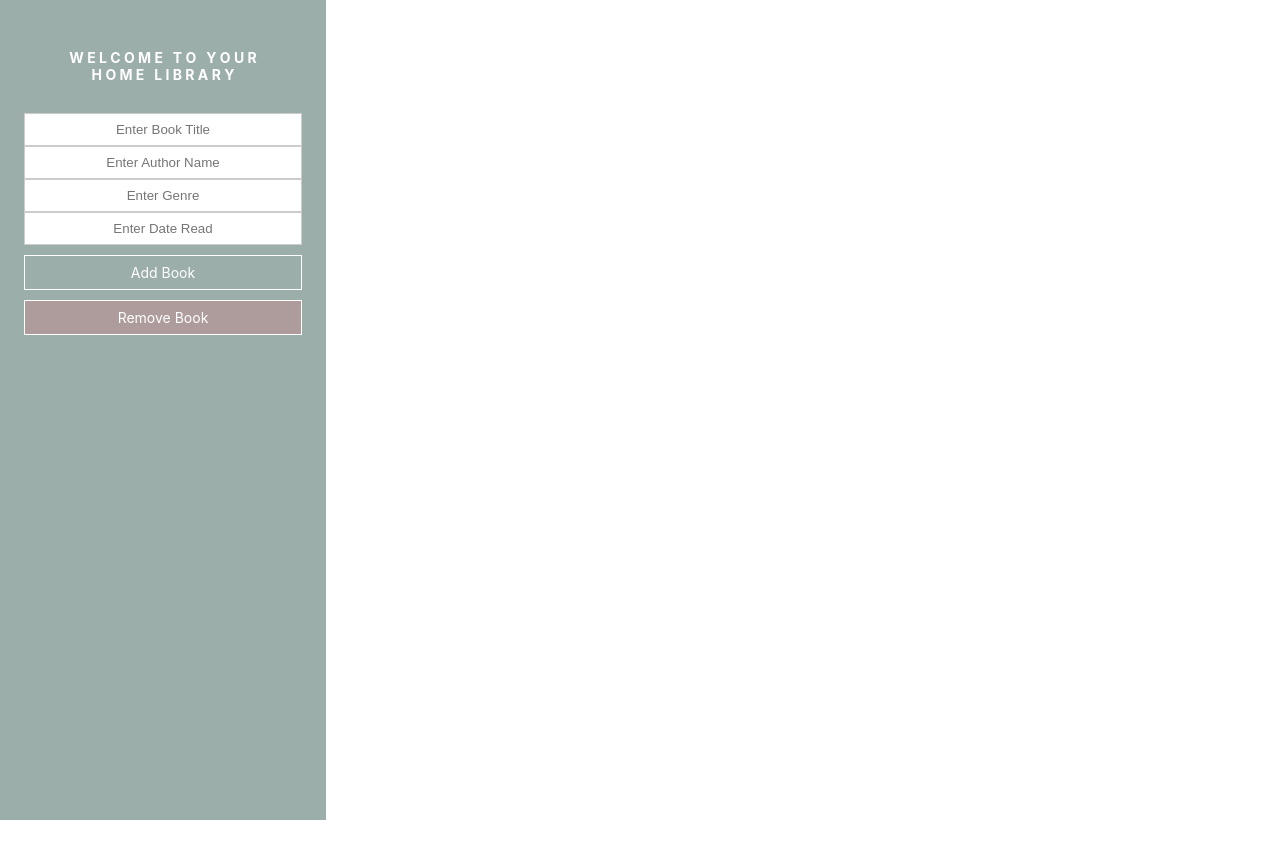
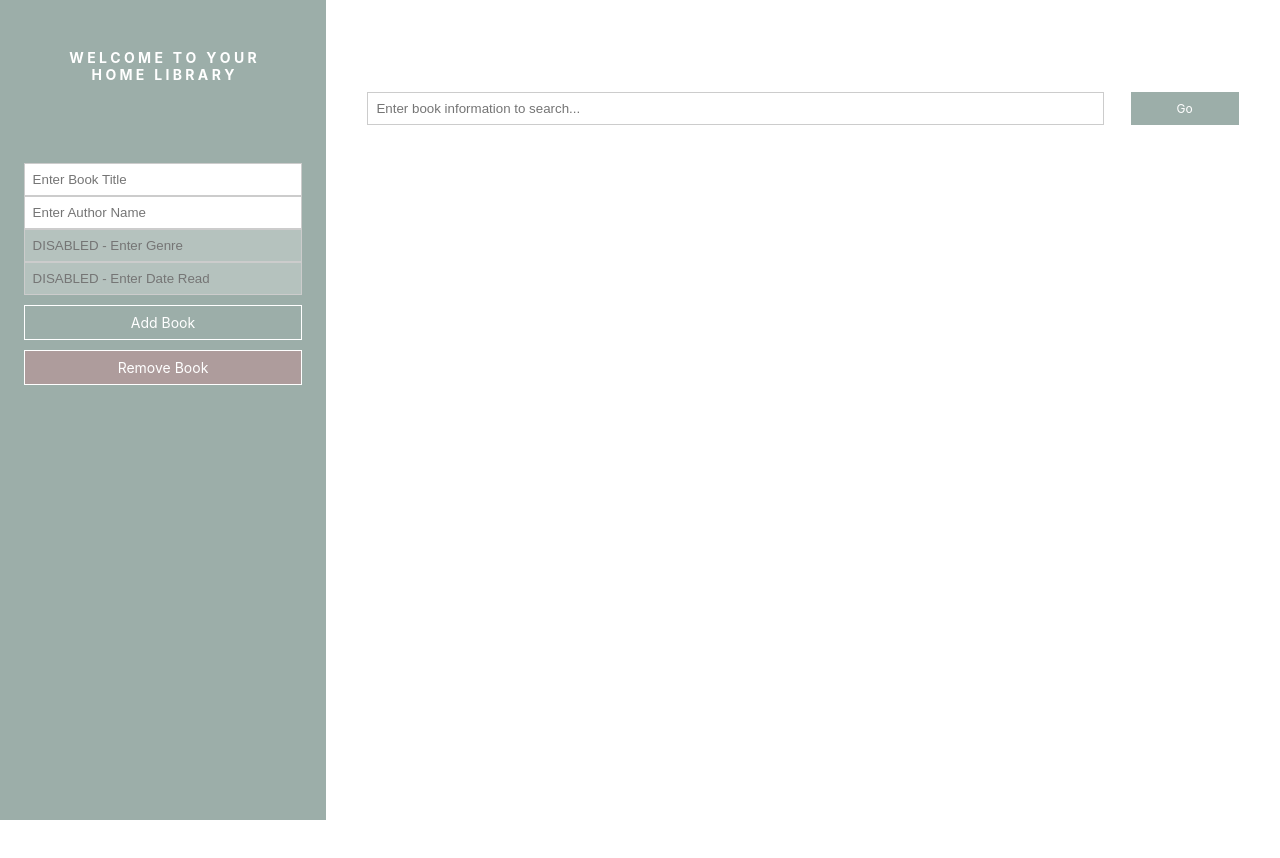
Before and after one commit to irfan-hossain/HomeLibrary, a plain HTML site: page index.html in a window 1280 px wide. Drawn offline with Linux system fonts and the light colour scheme.

Commit message:
Add Search Bar and Prototype List View of Books
Signed-off-by: Irfan Hossain <irfanw.hossain@gmail.com>

```diff
--- a/index.html
+++ b/index.html
@@ -19,16 +19,27 @@
             padding-top: 20px;
         }
 
-        /* Style page content */
         .main {
             margin-left: 326px; /* Same as the width of the sidebar */
-            padding: 0px 10px;
+            background-color: #ffffff;
+            height: 100%;
+            width: 100%;
         }
 
-        /* On smaller screens, where height is less than 450px, change the style of the sidebar (less padding and a smaller font size) */
-        @media screen and (max-height: 450px) {
-            .sidenav {padding-top: 15px;}
-            .sidenav a {font-size: 18px;}
+        .search-bar-container {
+            background-color: #ffffff;
+            height: 20%;
+            width: 100%;
+            display: flex;
+            justify-content: left;
+        }
+
+        .book-table-cotainer {
+            background-color: #ffffff;
+            height: 100%;
+            width: 100%;
+            display: flex;
+            justify-content: center;
         }
 
         body {
@@ -41,15 +52,37 @@
             height: 100vh;
         }
 
-        h1, h2 { text-align: center; color: white; font-size: 14px; padding: 20px; }
+        h1 { text-align: center;
+            color: white;
+            font-size: 14px;
+            padding: 20px;
+            margin-bottom: 60px;
+        }
+
         input {
             width: 80%;
             padding: 8px;
             border: 1px solid #ccc;
             display: block;
+            text-align: left;
+            margin: auto;
+        }
+
+        search-button {
+            width: 10%;
+            padding: 8px;
+            border: 1px solid #9CAEA9;
+            display: block;
             text-align: center;
             margin: auto;
+
+            background-color: #9CAEA9;
+            color: white;
+            cursor: pointer;
+            font-size: 12px;
+
         }
+        search-button:hover { background-color: #CCDAD1; }
 
         add-button {
             width: 80%;
@@ -83,8 +116,10 @@
             font-size: 14px;
 
         }
-        delete-button:hover { background-color: #CCDAD1; }
+        delete-button:hover { background-color: #988787; }
 
+        .book-list { list-style: none; padding: 10;}
+        .book-list li { background: #fff; padding: 10px; margin: 5px; box-shadow: 0px 2px 4px rgba(0, 0, 0, 0.2);}
     </style>
 
 </head>
@@ -94,12 +129,23 @@
         <h1>W E L C O M E &nbsp; T O &nbsp; Y O U R <br>  H O M E &nbsp; L I B R A R Y</h1>
         <input type="text" id="title" placeholder="Enter Book Title">
         <input type="text" id="author" placeholder="Enter Author Name">
-        <input type="text" id="genre" placeholder="Enter Genre">
-        <input type="text" id="dateread" placeholder="Enter Date Read">
+        <input type="text" id="genre" placeholder="DISABLED - Enter Genre" disabled>
+        <input type="text" id="dateread" placeholder="DISABLED - Enter Date Read" disabled>
+
         <add-button onclick="SubmitBook();ClearFields();">Add Book</add-button>
-        <delete-button onclick="SubmitBook();ClearFields();">Remove Book</delete-button>
+        <delete-button onclick="RemoveBook();ClearFields();">Remove Book</delete-button>
     </div>
 
+    <div class="main">
+        <div class="search-bar-container">
+            <input type="text" id="search-bar" placeholder="Enter book information to search...">
+            <search-button onclick="SearchForBook();ClearFields();">Go</search-button>
+        </div>
+
+        <div class="book-table-cotainer">
+            <ul id="book-list" class="book-list"></ul>
+        </div>
+    </div>
 
     <script>
         function SubmitBook() {
@@ -131,7 +177,9 @@
 
             JSON.parse(bookList).forEach(book => {
                 let li = document.createElement("li");
-                li.textContent = `📖 ${book.title} by ${book.author}`;
+                li.setAttribute('style', 'white-space: pre;');
+                li.textContent = `📖 ${book.title} \r\n`;
+                li.textContent += `✍️ ${book.author}\r\n`;
                 listElement.appendChild(li);
             });
         }
@@ -146,15 +194,19 @@
        }
 
        function SearchForBook (){
-        let title = document.getElementById("title").value;
+        let title = document.getElementById("search-bar").value;
         let bookData = JSON.stringify({ title: title });
         pywebview.api.SearchJs(bookData).then(UpdateBookList);
        }
 
         // Load books from database when UI loads
-        window.onload = function() {
-            pywebview.api.GetListofBooksJs().then(UpdateBookList);
-        };
+        window.setTimeout (
+            function() {
+                pywebview.api.GetListofBooksJs().then(UpdateBookList);
+            },
+            100)
+        ;
+
     </script>
 
 </body>
```
Also changed, not shown: 1 other file.
